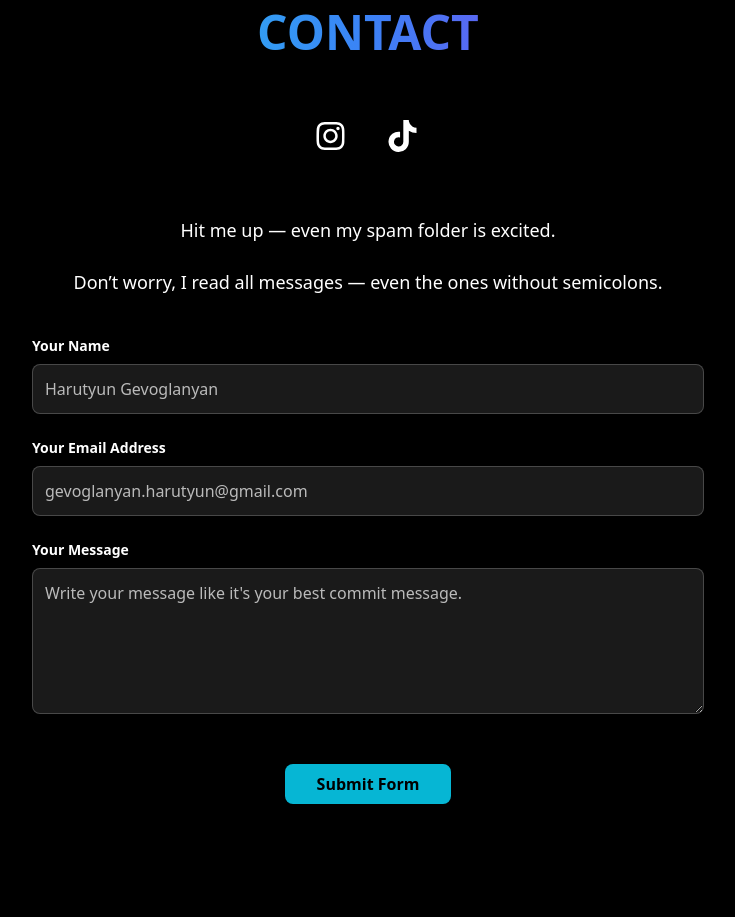
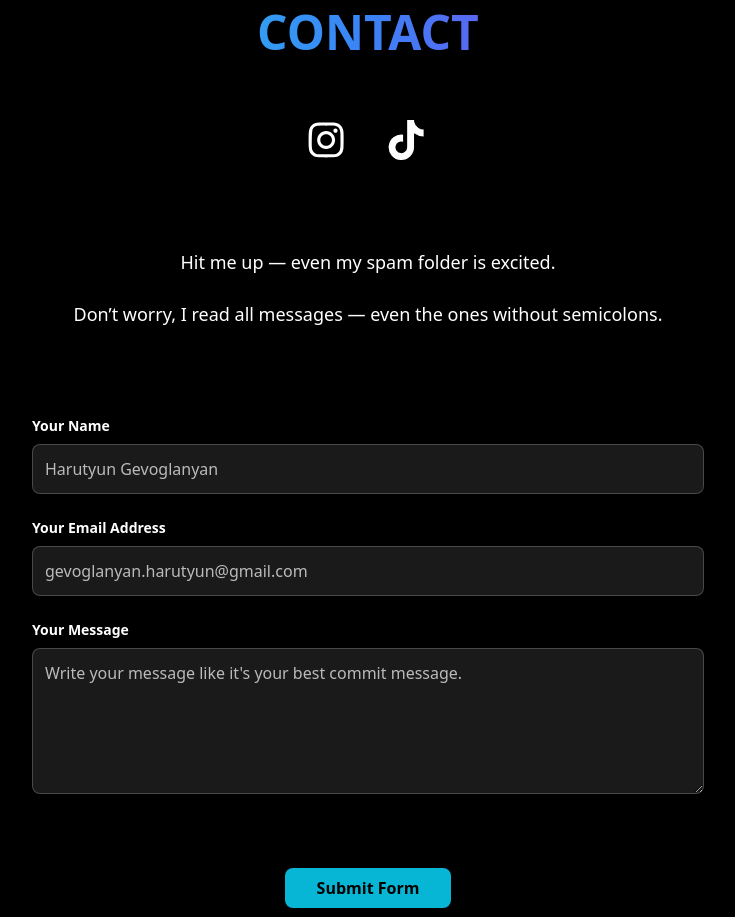
Before and after one commit to gevoglanyan/Gevoglanyan, a React (Create React App) app: page / in a window 1280 px wide. Shown: the part 8480-9397 px from the top of the page, without its empty margins (272-1007 px from the left). Built offline with nearby package versions, Linux system fonts and the light colour scheme; the HTML template or start-up script is replaced by a standard one.

Commit message:
Fixed Spacing

```diff
--- a/src/components/Contact.js
+++ b/src/components/Contact.js
@@ -19,11 +19,11 @@ const Contact = () => {
             href="https://www.instagram.com/hgevoglanyan"
             target="_blank"
             rel="noopener noreferrer"
-            className="hover:opacity-80"
+            className="hover:scale-110 transform transition duration-300"
           >
             <svg
               xmlns="http://www.w3.org/2000/svg"
-              className="h-8 w-8 text-white"
+              className="h-10 w-10 text-white hover:text-cyan-400 transition"
               viewBox="0 0 496 512"
               fill="currentColor"
             >
@@ -35,11 +35,11 @@ const Contact = () => {
             href="https://www.tiktok.com/@hgevoglanyan"
             target="_blank"
             rel="noopener noreferrer"
-            className="hover:opacity-80"
+            className="hover:scale-110 transform transition duration-300"
           >
             <svg
               xmlns="http://www.w3.org/2000/svg"
-              className="h-8 w-8 text-white"
+              className="h-10 w-10 text-white hover:text-cyan-400 transition"
               viewBox="0 0 496 512"
               fill="currentColor"
             >
@@ -48,7 +48,7 @@ const Contact = () => {
           </a>
         </div>
 
-        <br />
+        <br /> <br />
 
         <div className="text-white/80 text-lg md:text-xl leading-relaxed space-y-6">
           <p className="text-white text-lg font-medium">
@@ -58,6 +58,8 @@ const Contact = () => {
             Don’t worry, I read all messages — even the ones without semicolons.
           </p>
         </div>
+
+        <br /> <br />
 
         {state.succeeded ? (
           <p className="text-white text-xl font-medium py-12">
@@ -110,6 +112,8 @@ const Contact = () => {
               <ValidationError prefix="Message" field="message" errors={state.errors} />
             </div>
 
+            <br />
+
             <div className="text-center pt-5">
               <button
                 type="submit"
--- a/src/components/Landing.js
+++ b/src/components/Landing.js
@@ -135,6 +135,8 @@ const Landing = () => {
             </a>
           </motion.div>
 
+          <br /> <br />
+
           <div className="mt-8">
             <span className="inline-block px-6 py-2 rounded-full bg-gradient-to-r from-cyan-400 to-blue-500 text-black text-base sm:text-lg md:text-xl font-medium tracking-wide">
               Coming Summer 2026
```
